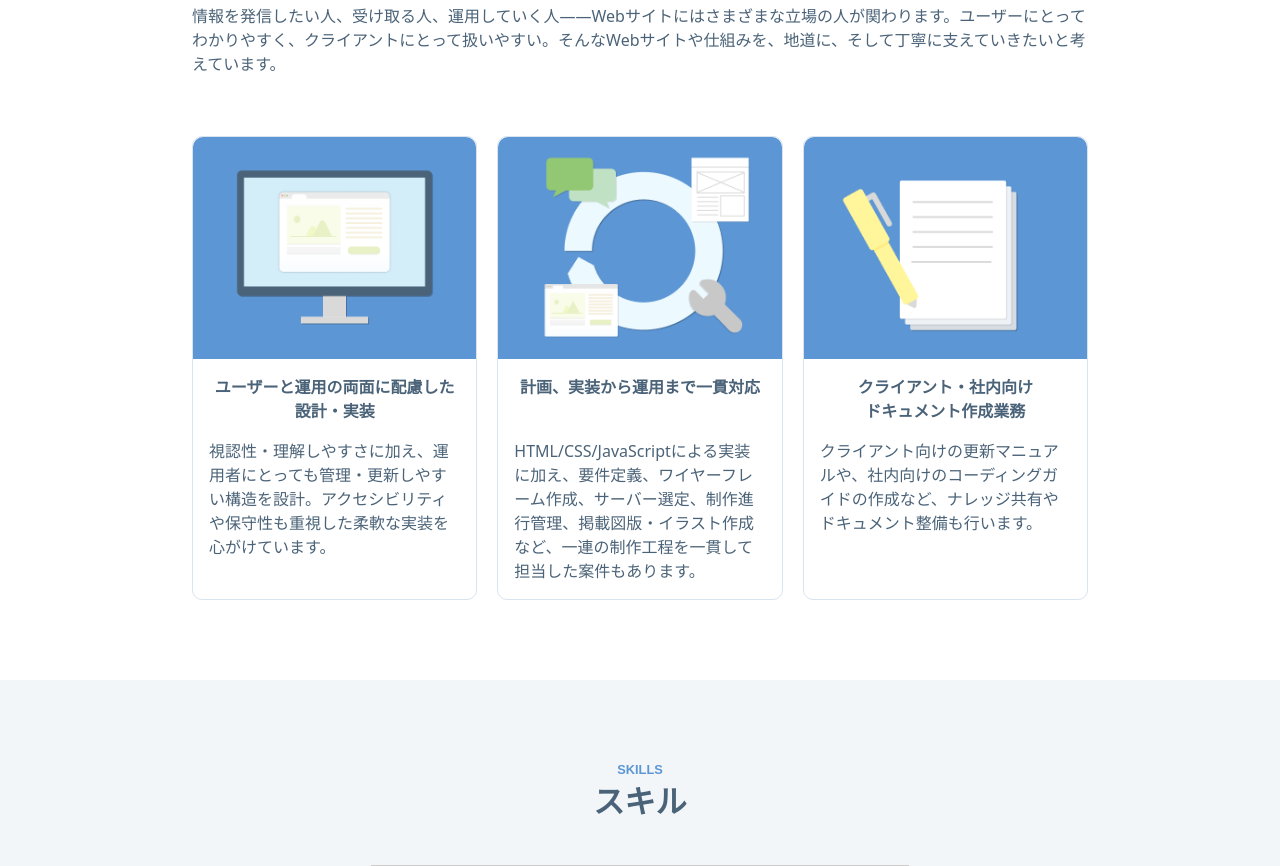
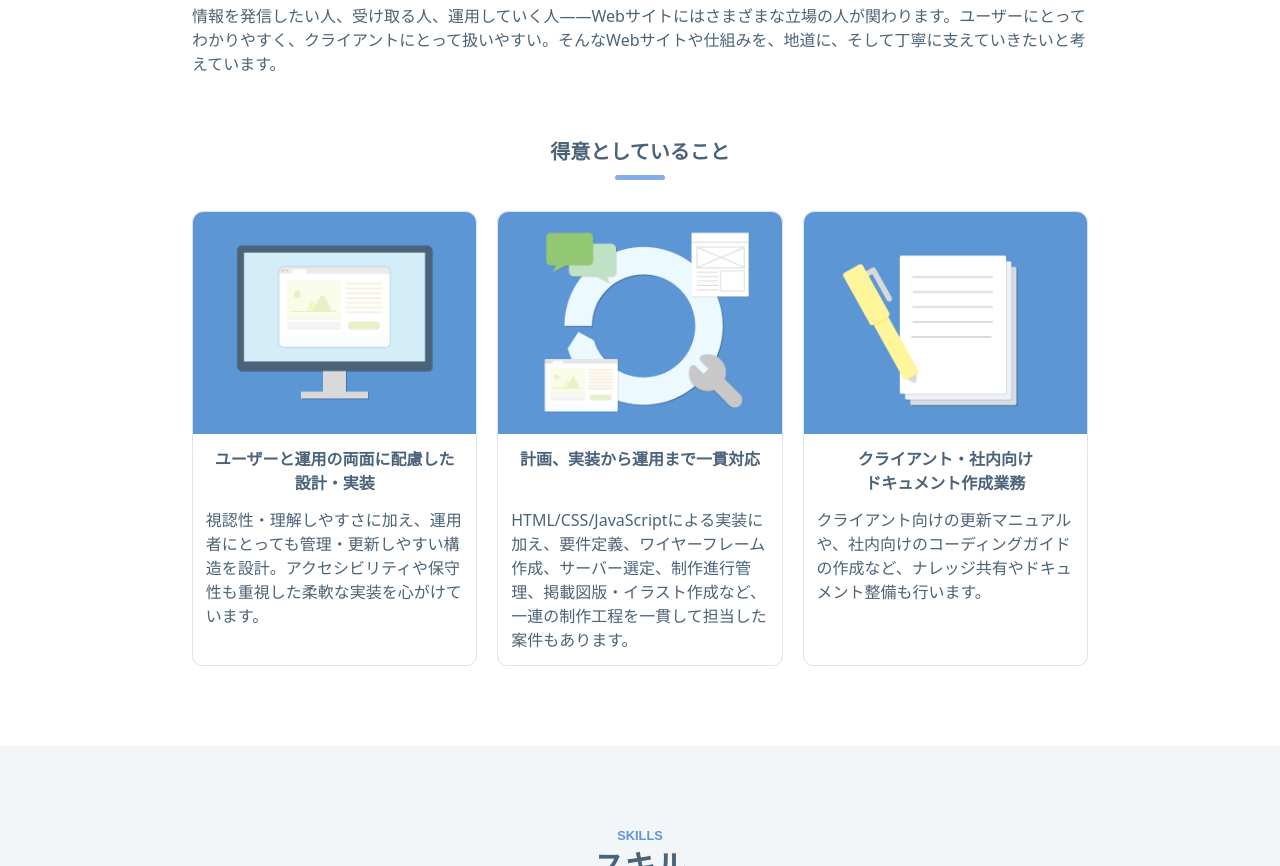
Before and after one commit to spindelstrauch/spindelstrauch.github.io, an Astro site: page / in a window 1280 px wide. Shown: the part 1000-1866 px from the top of the page. Built offline with nearby package versions, Linux system fonts and the light colour scheme; Astro itself is replaced by a stand-in of ours; a web font is replaced by a local one.

Commit message:
style: 見た目の調整

```diff
--- a/src/components/About.astro
+++ b/src/components/About.astro
@@ -3,23 +3,25 @@
 ---
 
 <section class="l-section l-section--about --bg" id="about">
-    <div class="l-inner">
+    <div class="l-inner space-y-4">
         <h2 class="c-heading" data-subtext="About Me">自己紹介</h2>
-        <div class="flex justify-center mb-4"><img src="/images/icon.svg" alt=""></div>
-        <p class=" text-center text-lg font-bold mb-10">こまたまゆみ　KOMATA Mayumi</p>
+        <div class="flex justify-center"><img src="/images/icon.svg" alt=""></div>
+        <p class="text-center text-lg font-bold mb-10">こまたまゆみ　KOMATA Mayumi</p>
         <p>
         大学卒業後、印刷会社のWeb部門にてマークアップエンジニアとしてキャリアを開始し、その後Web制作会社に勤務。現在は社内情報システム部門と兼務しながらマークアップ業務に従事しています。約20年にわたり、公共施設、EC、保険分野など幅広いWebサイトにおいて、新規構築からリニューアル、運用・保守まで一貫して担当してきました。
         </p>
-        <p class="mt-4">
+        <p >
         私が心がけているのは、<span class="c-highlight">「誰かにとっての&ldquo;困らない&rdquo;を、そっと支える」</span>こと。
         </p>
-        <p class="mt-4">
+        <p>
         Web関連業務に関わる中で、単に「作る」だけではなく、見る人・使う人の立場に立ったものづくりを大切にしてきました。
         </p>
-        <p class="mt-4">
+        <p>
         情報を発信したい人、受け取る人、運用していく人——Webサイトにはさまざまな立場の人が関わります。ユーザーにとってわかりやすく、クライアントにとって扱いやすい。そんなWebサイトや仕組みを、地道に、そして丁寧に支えていきたいと考えています。
         </p>
-        <ol class="p-corevalues">
+        <div class="p-corevalues">
+            <h3 class="c-subHeading">得意としていること</h3>
+            <ol class="p-corevalues__items">
                 <li class="p-corevalues__item">
                     <div class="p-corevalues__image"><img src="/images/img_corevalues01.png" alt=""></div>
                     <p class="p-corevalues__heading">ユーザーと運用の両面に配慮した<br>設計・実装</p>
@@ -43,19 +45,24 @@
                 </li>
             </ol>
         </div>
+    </div>
 </section>
 
 <style>
     .p-corevalues {
+        margin-top: var(--size-lg);
+    }
+
+	.p-corevalues__items {
 		display: grid;
 		gap: 1.25rem;
-		margin: 3.75rem 0 0;
+		margin: var(--size-ms) 0 0;
 		padding: 0;
 	}
 
 	.p-corevalues__item {
 		display: grid;
-		grid-gap: 1rem;
+		grid-gap: var(--size-ss);
 		background-color: #fff;
 		border-radius: 10px;
         border: 1px solid #DAE4EF;
@@ -71,15 +78,15 @@
 	.p-corevalues__heading {
 		font-weight: bold;
 		text-align: center;
-		padding: 0 1rem;
+		padding: 0 var(--size-ss);
 	}
 
 	.p-corevalues__text {
-		padding: 0 1rem 1rem;
+		padding: 0 var(--size-ss) var(--size-ss);
 	}
 
-	@media (min-width: 768px) {
-		.p-corevalues {
+	@container (min-width: 768px) {
+		.p-corevalues__items {
 			grid-template-columns: repeat(3, minmax(0, 1fr));
 		}
 
@@ -87,7 +94,7 @@
 			display: grid;
 			grid-template-rows: subgrid;
 			grid-row: span 3;
-			grid-gap: 1rem;
+			grid-gap: var(--size-ss);
 			background-color: #fff;
 			border-radius: 10px;
 		}
```
Lines whose indentation alone changed are shown as unchanged.
